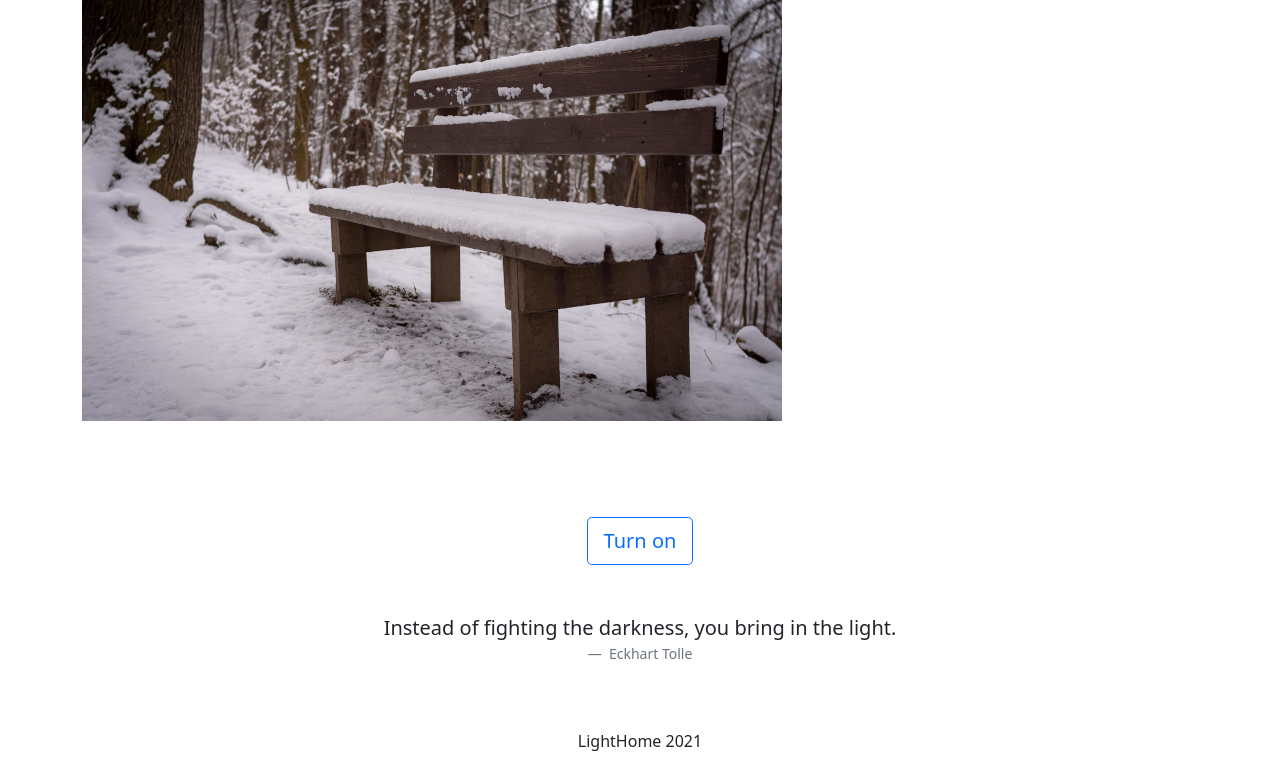
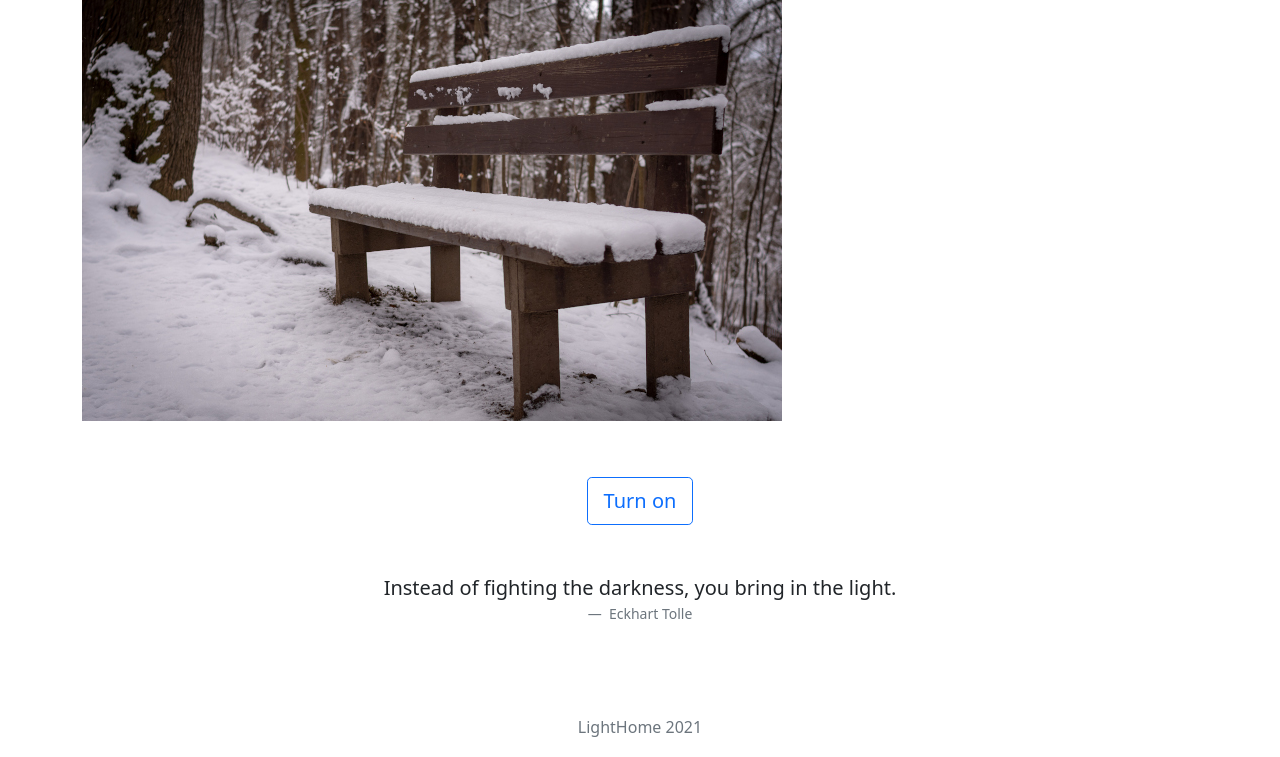
Before and after one commit to agapoli89/LightHome, a plain HTML site: page index.html in a window 1280 px wide. Shown: the part 43-800 px from the top of the page. Drawn offline with nearby package versions, Linux system fonts and the light colour scheme.

Commit message:
Change margin leghth

```diff
--- a/index.html
+++ b/index.html
@@ -27,7 +27,7 @@
         <section>
             <img src="./img/DSC_0973.jpg" class="img-fluid" alt="...">
         </section>
-        <article class="my-5 text-center">
+        <article class="mt-2 text-center">
             <button type="button" class="btn btn-lg btn-outline-primary my-5">Turn on</button>
             <figure>
                 <blockquote class="blockquote">
@@ -39,7 +39,8 @@
             </figure>
         </article>
     </div>
-    <footer class="position-absolute bottom-0 w-100 text-center mb-1">LightHome 2021</footer>
+    <footer class="footer text-muted text-center">LightHome 2021</footer>
+
 
 
 
```
